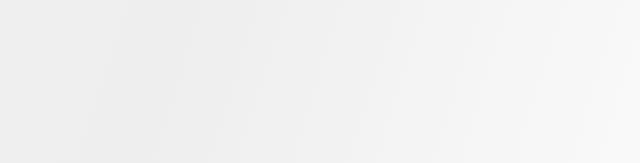
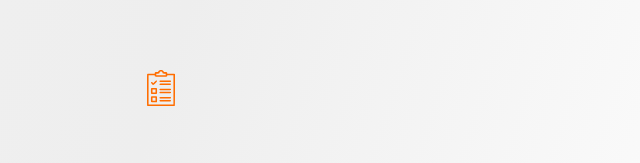
Before and after one commit to YuriRDev/portfolio, a React (Create React App) app: page / in a window 1280 px wide. Shown: the part 309-472 px from the top of the page, without its empty margins (479-1119 px from the left). Built offline with nearby package versions, Linux system fonts and the light colour scheme.

Commit message:
I'll finish it tomorrow 💅😁
sowy

```diff
--- a/src/Pages/Projects/index.tsx
+++ b/src/Pages/Projects/index.tsx
@@ -1,9 +1,13 @@
 import React from 'react';
+
+import projects from '../../Assets/projects.svg'
 
 import {
     Container,
     HalfCircle,
-    Header
+    Header,
+    HeaderTitle,
+    Icon
  } from './styles';
 
 const Projects: React.FC = () => {
@@ -11,7 +15,11 @@ const Projects: React.FC = () => {
     <Container>
       <HalfCircle/>
       <Header>
-
+          <HeaderTitle>
+              <Icon
+                src={projects}
+              />
+          </HeaderTitle>
       </Header>
     </Container>
   );
--- a/src/Pages/Projects/styles.ts
+++ b/src/Pages/Projects/styles.ts
@@ -35,6 +35,10 @@ export const Header = styled.header`
 
 `
 
+export const HeaderTitle = styled.div`
+
+`
+
 export const Icon = styled.img`
     height: 36px;
     width: 28px;
```
